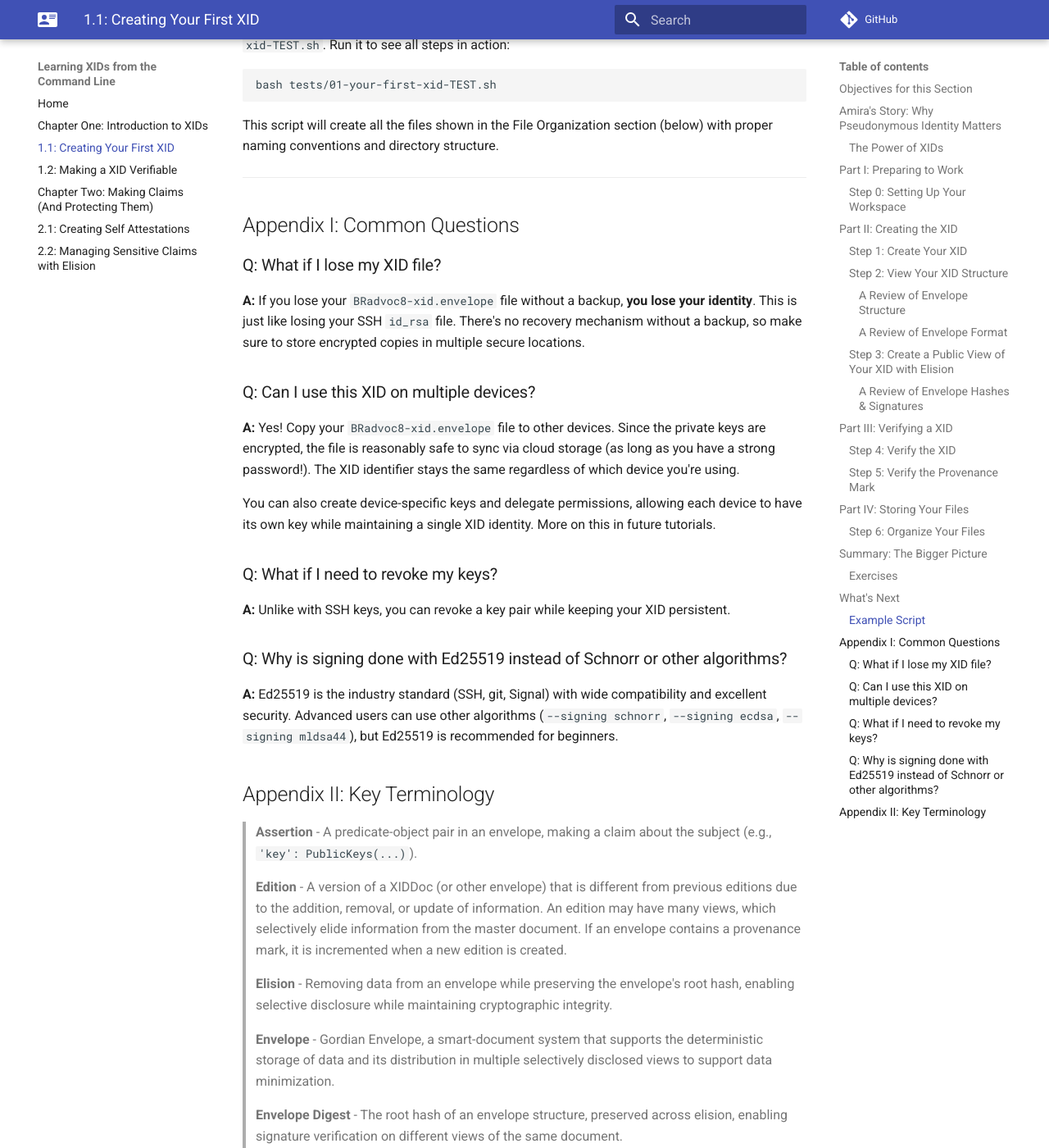
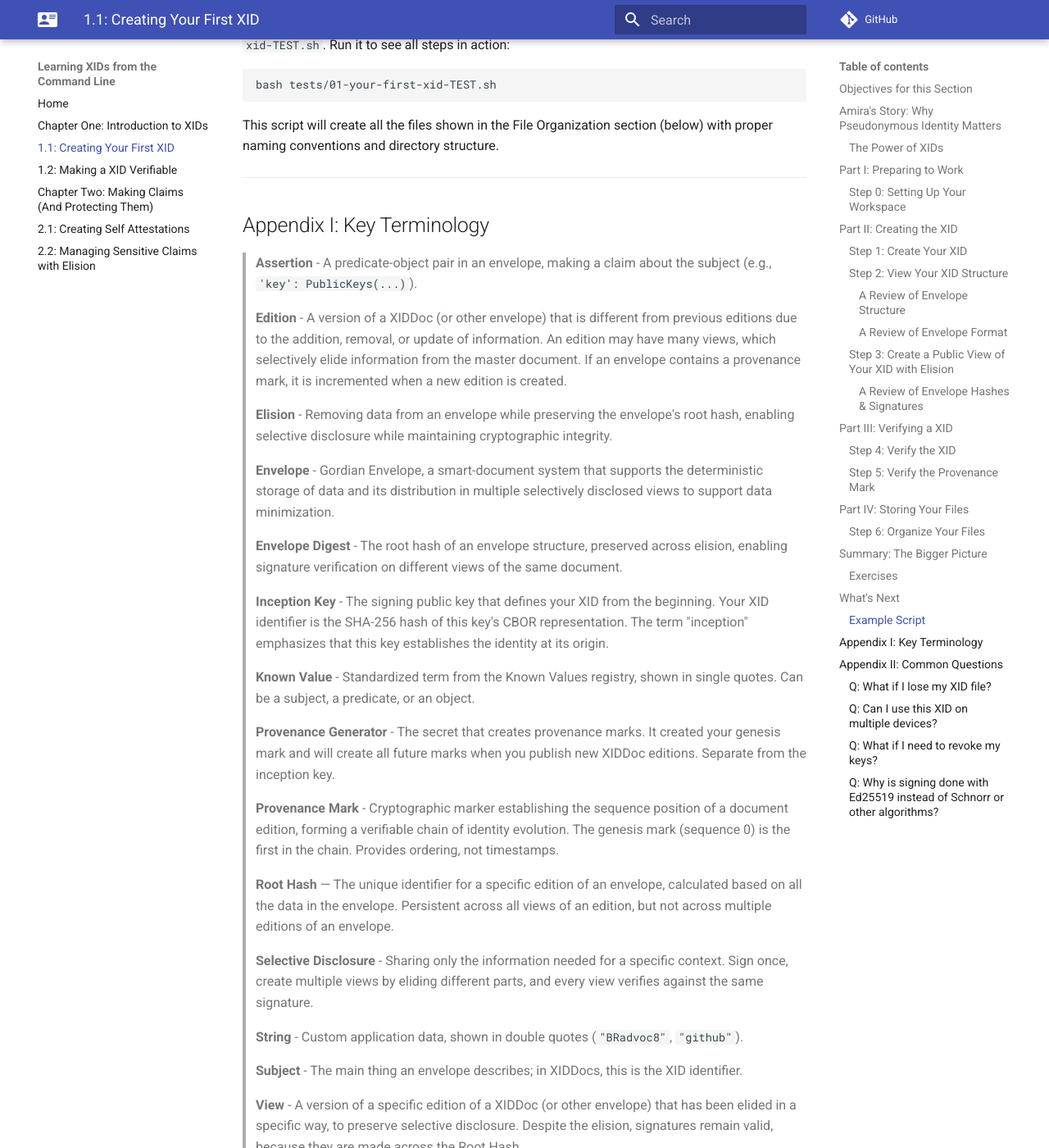
Before and after one commit to BlockchainCommons/XID-Quickstart, an MkDocs documentation site: the page built from docs/01_1_Your_First_XID.md, in a window 1280 px wide and 1400 px high, scrolled down 16568 px. Shown: the whole window at 82% size. Built offline with MkDocs 1.6.1 and Material for MkDocs 9.7.7, drawn with Linux system fonts in a browser that asks for light colours; comment, search, counter and statistics services are not loaded; some of the changed text lies outside the part shown.

Commit message:
Update 01_1_Your_First_XID.md

```diff
--- a/docs/01_1_Your_First_XID.md
+++ b/docs/01_1_Your_First_XID.md
@@ -805,27 +805,7 @@ This script will create all the files shown in the File Organization section (be
 
 ---
 
-## Appendix I: Common Questions
-
-### Q: What if I lose my XID file?
-
-**A:** If you lose your `BRadvoc8-xid.envelope` file without a backup, **you lose your identity**. This is just like losing your SSH `id_rsa` file. There's no recovery mechanism without a backup, so make sure to store encrypted copies in multiple secure locations.
-
-### Q: Can I use this XID on multiple devices?
-
-**A:** Yes! Copy your `BRadvoc8-xid.envelope` file to other devices. Since the private keys are encrypted, the file is reasonably safe to sync via cloud storage (as long as you have a strong password!). The XID identifier stays the same regardless of which device you're using.
-
-You can also create device-specific keys and delegate permissions, allowing each device to have its own key while maintaining a single XID identity. More on this in future tutorials.
-
-### Q: What if I need to revoke my keys?
-
-**A:** Unlike with SSH keys, you can revoke a key pair while keeping your XID persistent.
-
-### Q: Why is signing done with Ed25519 instead of Schnorr or other algorithms?
-
-**A:** Ed25519 is the industry standard (SSH, git, Signal) with wide compatibility and excellent security. Advanced users can use other algorithms (`--signing schnorr`, `--signing ecdsa`, `--signing mldsa44`), but Ed25519 is recommended for beginners.
-
-## Appendix II: Key Terminology
+## Appendix I: Key Terminology
 
 > **Assertion** - A predicate-object pair in an envelope, making a claim about the subject (e.g., `'key': PublicKeys(...)`).
 >
```
Also changed, not shown: other parts of docs/01_1_Your_First_XID.md (+20 -0 lines).
